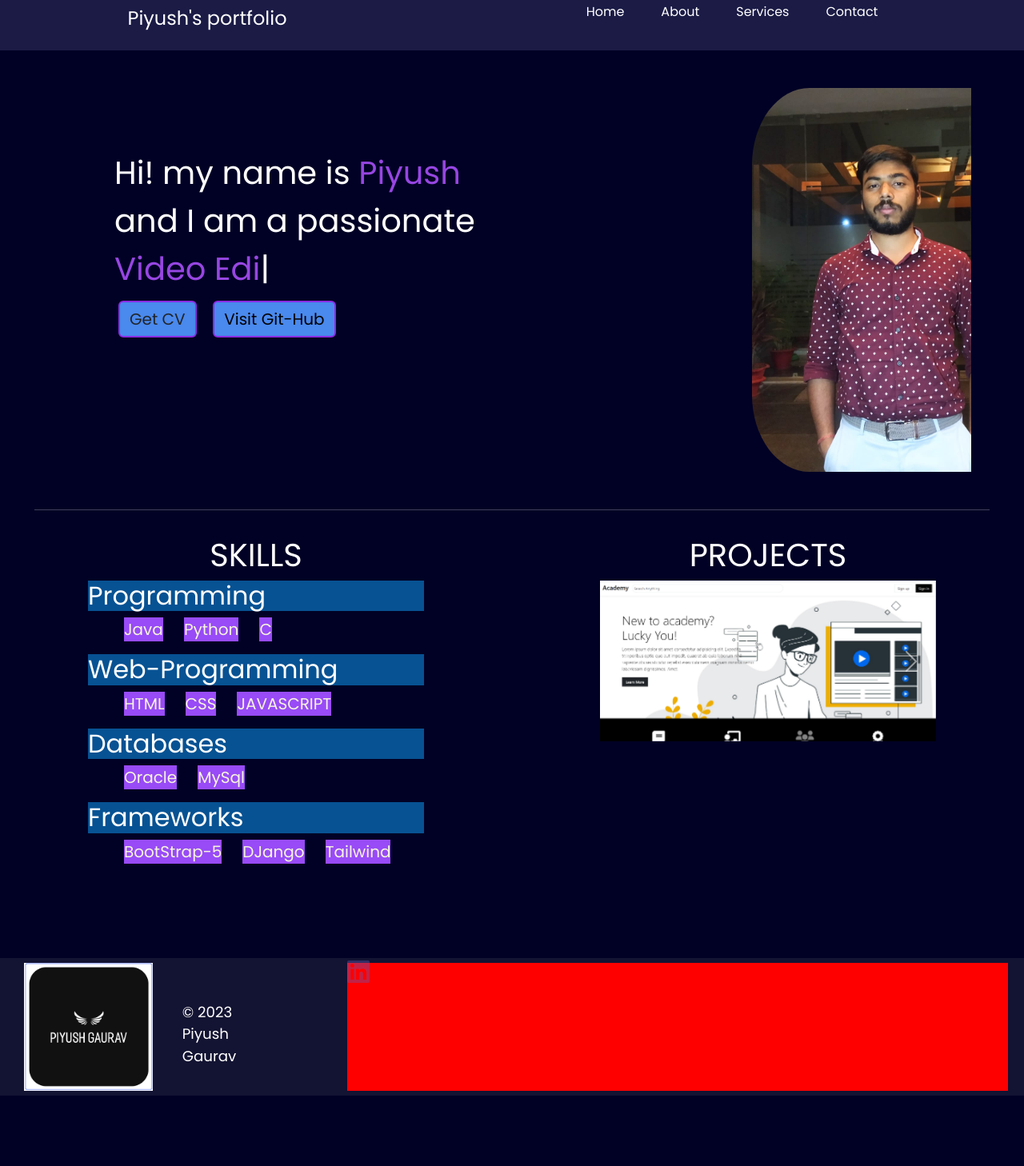
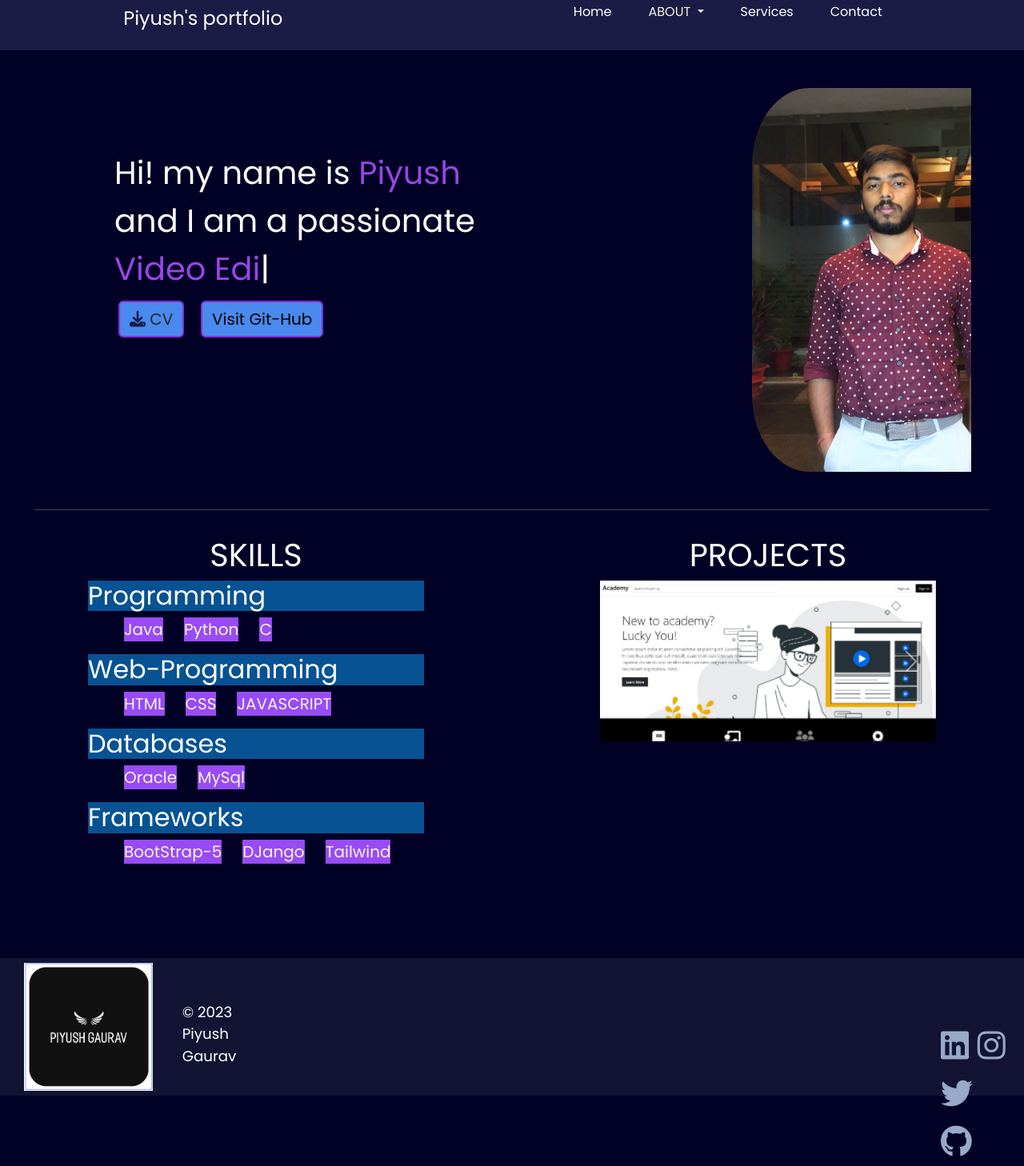
Before and after one commit to PiyushGaurav12/myportfolio, a plain HTML site: page index.html in a window 1280 px wide. Shown: the part 17-1475 px from the top of the page at 80% size. Before the commit the page ends 1387 px from the top, so only its background shows below. Drawn offline with nearby package versions, Linux system fonts and the light colour scheme.

Commit message:
first cimmit

```diff
--- a/css/style.css
+++ b/css/style.css
@@ -152,12 +152,7 @@ main div a:hover{
     margin: 6px 30px;
 
 }
-.footerright{
-    width: 70%;
-    height: 20vh;
-    margin: 6px 20px;
-    background-color: red;
-}
+
 .logo{
     height: 20vh;
 }
@@ -167,6 +162,7 @@ main div a:hover{
 }
 .carousel-item{
     position: relative;
+
 }
 .carousel-item:hover .carousel_btn{
     display: block;
@@ -184,9 +180,24 @@ main div a:hover{
     font-size: 23px;
     background-color: rgb(8, 119, 223);
 }
+.btn2{
+    background-color: #1b1b46;
+    border: 0;
+    color: beige;
+}
+.footerright{
+    width: 70%;
+    height: 20vh;
+    margin: 6px 20px;
 
-@media only screen and (max-width: 768px) {
-    .secondsection{
-        flex-direction: column-reverse;
-    }
 }
+.footer-items{
+    display: inline-block;
+
+}
+.footer-items div{
+    font-size: 2.5rem;
+    align-items: center;
+    margin-top: 74px;
+    margin-left: 742px;
+}
--- a/index.html
+++ b/index.html
@@ -24,7 +24,18 @@
       <div class="right">
         <ul>
           <li><a href="/" class="header-items">Home</a></li>
-          <li><a href="/" class="header-items">About</a></li>
+          <li>
+            <div class="dropdown">
+              <button class="btn2 btn-secondary dropdown-toggle" type="button" data-bs-toggle="dropdown"
+                aria-expanded="false">
+                ABOUT
+              </button>
+              <ul class="dropdown-menu">
+                <li><a class="dropdown-item" href="#">Overview</a></li>
+                <li><a class="dropdown-item" href="#">Certificates</a></li>
+                <li><a class="dropdown-item" href="#">Pictures</a></li>
+              </ul>
+            </div>
           <li><a href="/" class="header-items">Services</a></li>
           <li><a href="/" class="header-items">Contact</a></li>
         </ul>
@@ -42,9 +53,8 @@
       <div class="leftsection">Hi! my name is <span class="purple"> Piyush</span>
         <div> and I am a passionate</div>
         <div><span class="purple" id="element"></span></div>
-        <button class="btn">Get CV</button>
-        <button class="btn"><a href="https://github.com/PiyushGaurav12?tab=overview&from=2022-11-01&to=2022-11-26"
-            class="git">Visit Git-Hub</a></button>
+        <button class="btn"><i class="fa-solid fa-download fa-fade" style="color: #1b1b46;"></i> CV</button>
+        <button class="btn"><a href="https://github.com/PiyushGaurav12" class="git">Visit Git-Hub</a></button>
       </div>
 
 
@@ -113,23 +123,23 @@
 
               <div class="carousel-item active" data-bs-interval="10000">
 
-               <img src="./images/carousel 1.png" class="d-block w-100">
-                <div class="carousel_btn"><a
-                    href="https://piyush-academy.netlify.app/"><button
-                      class="btn1">Have A look</button></a></div>
+                <img src="./images/carousel 1.png" class="d-block w-100">
+                <div class="carousel_btn"><a href="https://piyush-academy.netlify.app/"><button class="btn1">Have A
+                      look</button></a></div>
               </div>
 
               <div class="carousel-item" data-bs-interval="2000">
-               <img src="./images/carousel 2.png" class="d-block w-100">
-                <div class="carousel_btn"><a href="https://piyushgaurav.netlify.app/"><button
-                  class="btn1">Have A look</button></a></div>
+                <img src="./images/carousel 2.png" class="d-block w-100">
+                <div class="carousel_btn"><a href="https://piyushgaurav.netlify.app/"><button class="btn1">Have A
+                      look</button></a></div>
               </div>
 
 
               <div class="carousel-item">
                 <img src="./images/carousel 2.png" class="d-block w-100">
-                <div class="carousel_btn"><a href="https://drive.google.com/drive/folders/1Fy8d59n3s8Ya4HDjkzEBGePjawJ5h_Hq?usp=drive_link"><button
-                  class="btn1">Have A look</button></a></div>
+                <div class="carousel_btn"><a
+                    href="https://drive.google.com/drive/folders/1Fy8d59n3s8Ya4HDjkzEBGePjawJ5h_Hq?usp=drive_link"><button
+                      class="btn1">Have A look</button></a></div>
               </div>
             </div>
             <button class="carousel-control-prev" type="button" data-bs-target="#carouselExampleInterval"
@@ -166,9 +176,18 @@
 
         <!-- right footer -->
         <div class="footerright">
-          <div class="items">
-            <div class="footer-items">
-              <i class="fa-brands fa-linkedin fa-beat-fade fa-2xl" style="color: #6657b2;"></i>
+
+          <div class="footer-items">
+            <div>
+              <a
+                href="https://www.linkedin.com/in/piyush-gaurav-3765b11b1?lipi=urn%3Ali%3Apage%3Ad_flagship3_profile_view_base_contact_details%3B8bsz%2BD9fRE2sG7ZW6w9Sjg%3D%3D"><i
+                  class="fa-brands fa-linkedin" style="color: #98aac8;"></i></a>
+              <a href="https://www.instagram.com/itsyr_noisy_boy/#"><i class="fa-brands fa-instagram"
+                  style="color: #98aac8;"></i></a>
+              <a href="https://twitter.com/noisy_boy_2003"><i class="fa-brands fa-twitter"
+                  style="color: #98aac8;"></i></a>
+              <a href="https://github.com/PiyushGaurav12"><i class="fa-brands fa-github"
+                  style="color: #98aac8;"></i></a>
             </div>
           </div>
         </div>
@@ -181,7 +200,7 @@
   <script src="./bs/bootstrap.bundle.min.js"></script>
   <script>
     var typed = new Typed('#element', {
-      strings: ['Web Developer', ' Web Designer', 'Java Developer', 'Video Editor'],
+      strings: ['Web Developer', ' Web Designer', 'Java Developer', 'Video Editor',],
       typeSpeed: 50,
     });
   </script>
```
